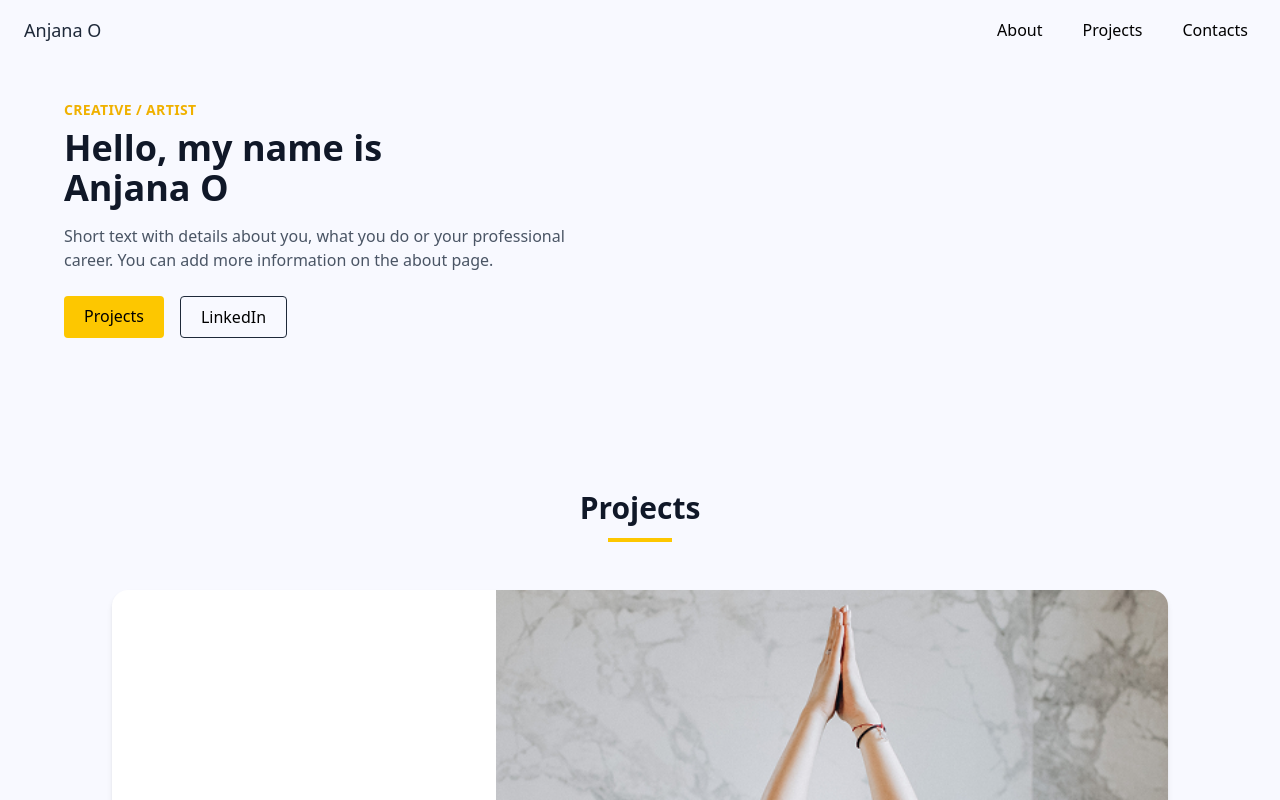
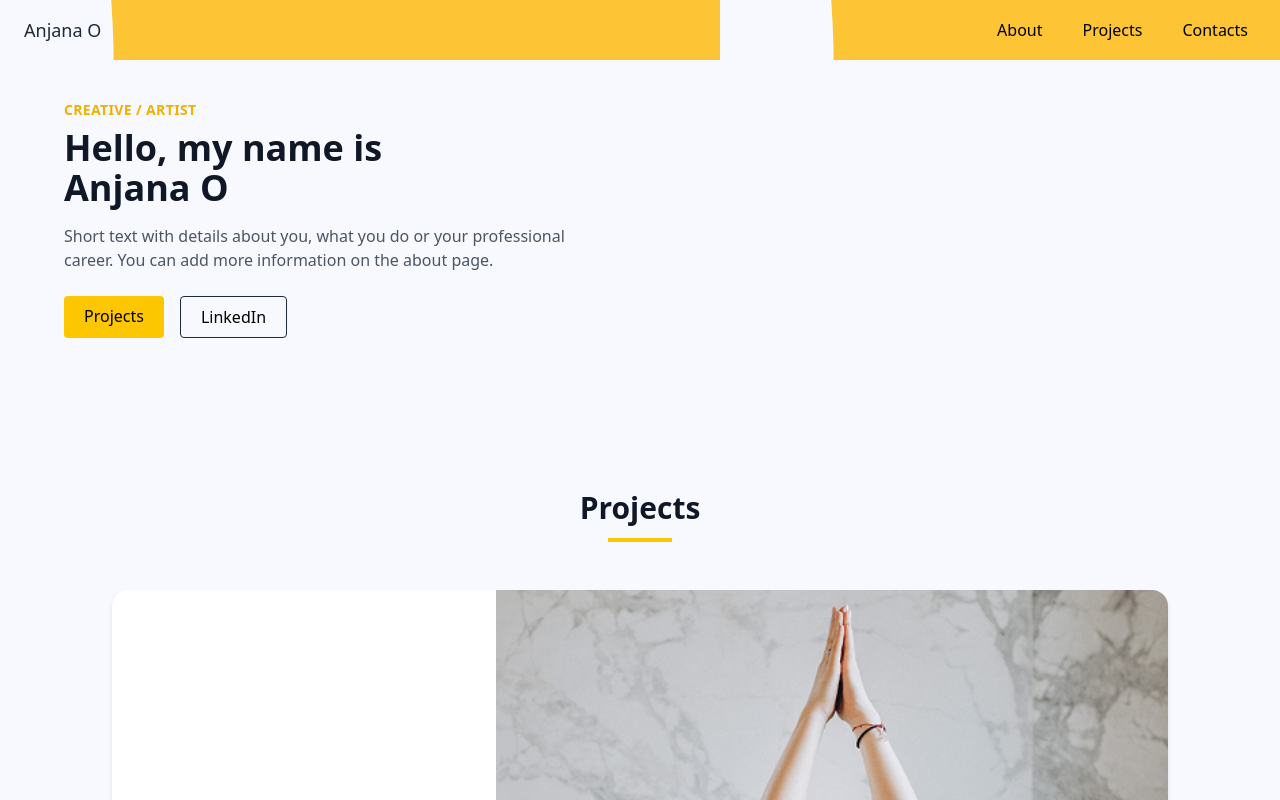
Before and after one commit to muhammednavafbinsyd/Anjana-s-portfolio, a React (Vite) app in the folder my-react-app/: page / in a window 1280 px wide. Shown: the top 800 px of the page. Built offline with nearby package versions, Linux system fonts and the light colour scheme.

Commit message:
some changes

```diff
--- a/my-react-app/src/components/home.jsx
+++ b/my-react-app/src/components/home.jsx
@@ -12,7 +12,7 @@ function Home() {
   ];
 
   return (
-    <div className='bg-[#f8f9ff]' style={{backgroundImage:"profileImage"}}>
+<div className='bg-[#f8f9ff]' style={{backgroundImage: ` url(${profileImage})`}}>
       {/* Navbar */}
       <div className="flex">
         {/* Left section */}
```
